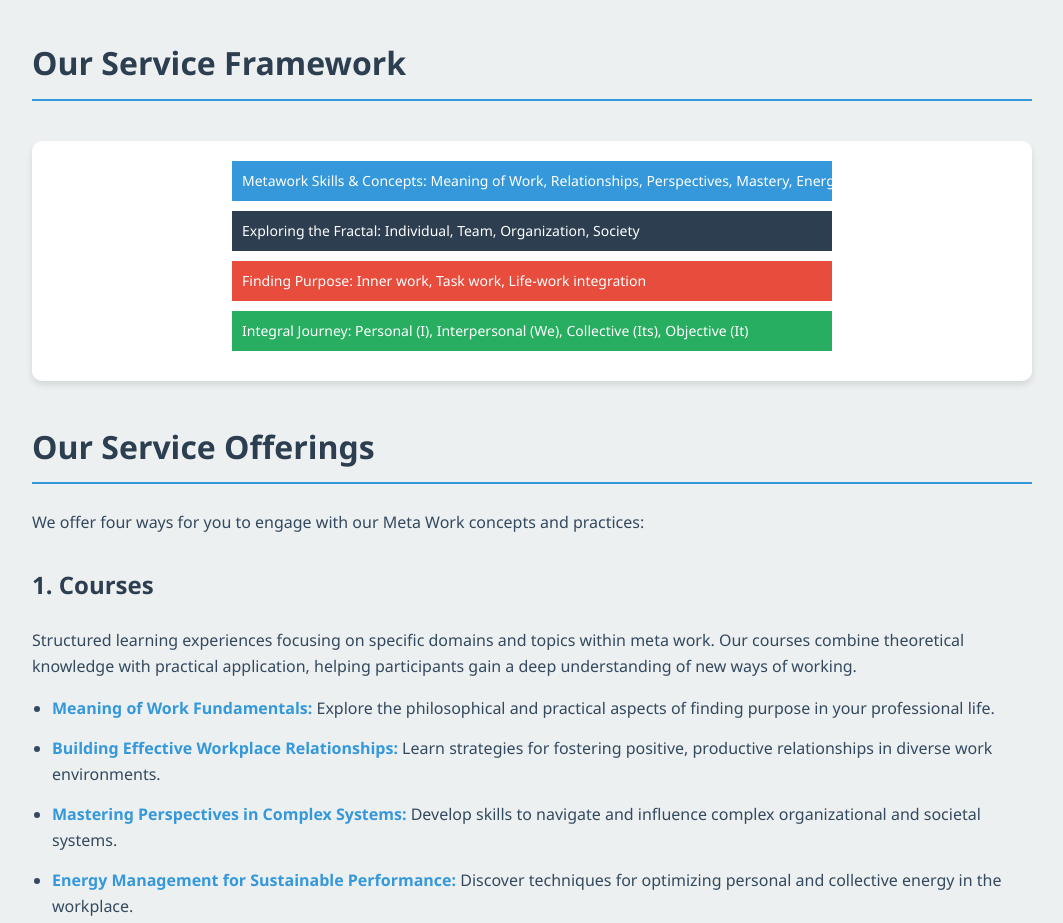
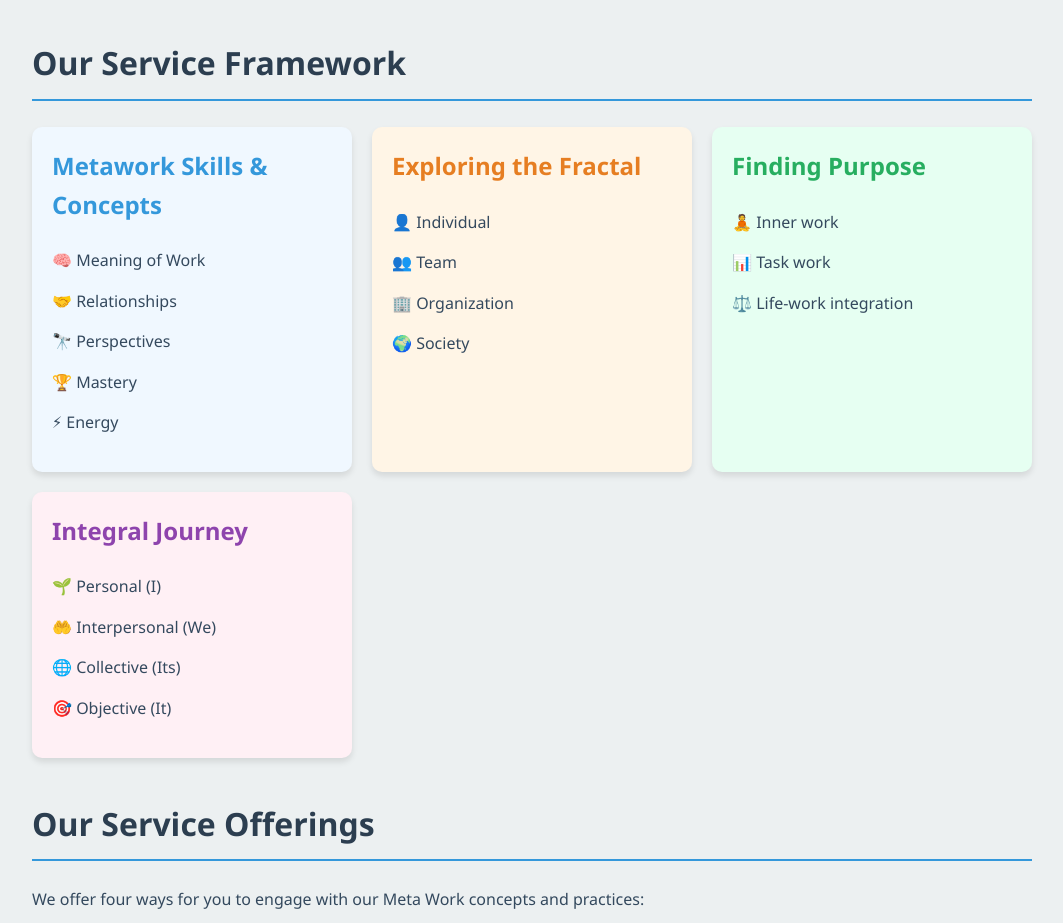
Before and after one commit to meldfunction/metawork, a plain HTML site: page index.html in a window 1280 px wide. Shown: the part 1921-2844 px from the top of the page, without its empty margins (108-1171 px from the left). Drawn offline with nearby package versions, Linux system fonts and the light colour scheme.

Commit message:
Update index.html

```diff
--- a/index.html
+++ b/index.html
@@ -174,24 +174,47 @@
     <p>Whether you're an individual looking to find more meaning in your work, a team leader aiming to foster innovation, or an executive driving organizational change, Metawork offers a unique lens through which to view and transform your relationship with work.</p>
 </section>
 
-        <section id="framework">
-            <h2>Our Service Framework</h2>
-            <div class="framework-visual">
-                <svg width="600" height="200" viewBox="0 0 600 200">
-                    <rect x="0" y="0" width="600" height="40" fill="#3498db"/>
-                    <text x="10" y="25" fill="white" font-size="14">Metawork Skills & Concepts: Meaning of Work, Relationships, Perspectives, Mastery, Energy</text>
-
-                    <rect x="0" y="50" width="600" height="40" fill="#2c3e50"/>
-                    <text x="10" y="75" fill="white" font-size="14">Exploring the Fractal: Individual, Team, Organization, Society</text>
-
-                    <rect x="0" y="100" width="600" height="40" fill="#e74c3c"/>
-                    <text x="10" y="125" fill="white" font-size="14">Finding Purpose: Inner work, Task work, Life-work integration</text>
-
-                    <rect x="0" y="150" width="600" height="40" fill="#27ae60"/>
-                    <text x="10" y="175" fill="white" font-size="14">Integral Journey: Personal (I), Interpersonal (We), Collective (Its), Objective (It)</text>
-                </svg>
+           <section id="service-framework">
+        <h2>Our Service Framework</h2>
+        <div class="framework-grid" style="display: grid; grid-template-columns: repeat(auto-fit, minmax(250px, 1fr)); gap: 20px; margin-top: 20px;">
+            <div class="framework-item" style="background-color: #f0f8ff; border-radius: 10px; padding: 20px; box-shadow: 0 4px 6px rgba(0,0,0,0.1);">
+                <h3 style="color: #3498db; margin-top: 0;">Metawork Skills & Concepts</h3>
+                <ul style="list-style-type: none; padding-left: 0;">
+                    <li>🧠 Meaning of Work</li>
+                    <li>🤝 Relationships</li>
+                    <li>🔭 Perspectives</li>
+                    <li>🏆 Mastery</li>
+                    <li>⚡ Energy</li>
+                </ul>
             </div>
-        </section>
+            <div class="framework-item" style="background-color: #fff5e6; border-radius: 10px; padding: 20px; box-shadow: 0 4px 6px rgba(0,0,0,0.1);">
+                <h3 style="color: #e67e22; margin-top: 0;">Exploring the Fractal</h3>
+                <ul style="list-style-type: none; padding-left: 0;">
+                    <li>👤 Individual</li>
+                    <li>👥 Team</li>
+                    <li>🏢 Organization</li>
+                    <li>🌍 Society</li>
+                </ul>
+            </div>
+            <div class="framework-item" style="background-color: #e6fff2; border-radius: 10px; padding: 20px; box-shadow: 0 4px 6px rgba(0,0,0,0.1);">
+                <h3 style="color: #27ae60; margin-top: 0;">Finding Purpose</h3>
+                <ul style="list-style-type: none; padding-left: 0;">
+                    <li>🧘 Inner work</li>
+                    <li>📊 Task work</li>
+                    <li>⚖️ Life-work integration</li>
+                </ul>
+            </div>
+            <div class="framework-item" style="background-color: #fff0f5; border-radius: 10px; padding: 20px; box-shadow: 0 4px 6px rgba(0,0,0,0.1);">
+                <h3 style="color: #8e44ad; margin-top: 0;">Integral Journey</h3>
+                <ul style="list-style-type: none; padding-left: 0;">
+                    <li>🌱 Personal (I)</li>
+                    <li>🤲 Interpersonal (We)</li>
+                    <li>🌐 Collective (Its)</li>
+                    <li>🎯 Objective (It)</li>
+                </ul>
+            </div>
+        </div>
+    </section>
 
         <section id="services">
             <h2>Our Service Offerings</h2>
```
